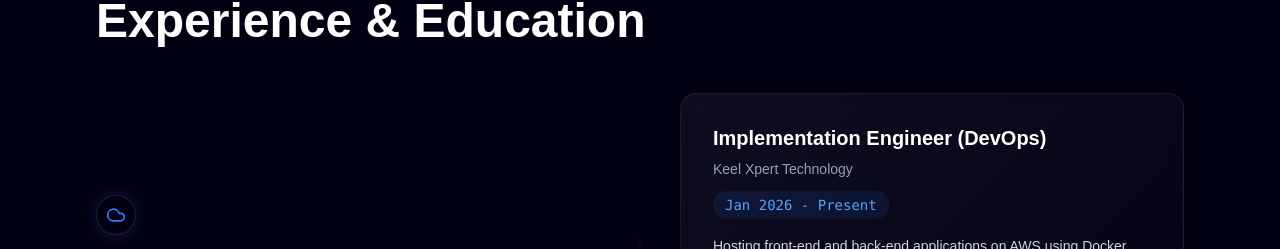
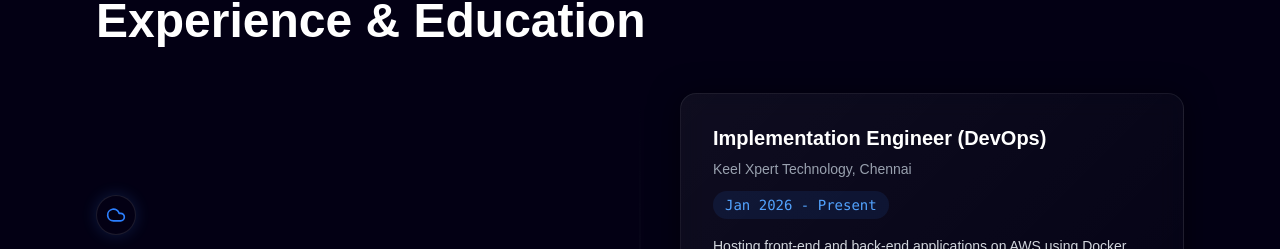
Before and after one commit to JoushaNandhu/portfolio, a Next.js app in the folder portfolio/: page / in a window 1280 px wide. Shown: the part 1697-1946 px from the top of the page. Built offline with nearby package versions, Linux system fonts and the light colour scheme.

Commit message:
Add Chennai location to Keel Xpert Technology experience entry

```diff
--- a/portfolio/src/app/page.tsx
+++ b/portfolio/src/app/page.tsx
@@ -249,7 +249,7 @@ function SectionHeading({ title, subtitle }: { title: string, subtitle: string }
 const experiences = [
   {
     title: "Implementation Engineer (DevOps)",
-    org: "Keel Xpert Technology",
+    org: "Keel Xpert Technology, Chennai",
     date: "Jan 2026 - Present",
     desc: "Hosting front-end and back-end applications on AWS using Docker containers. Implementing CI/CD pipelines, automating infrastructure deployment, and ensuring system reliability.",
     icon: <Cloud size={20} className="text-blue-500" />
```
